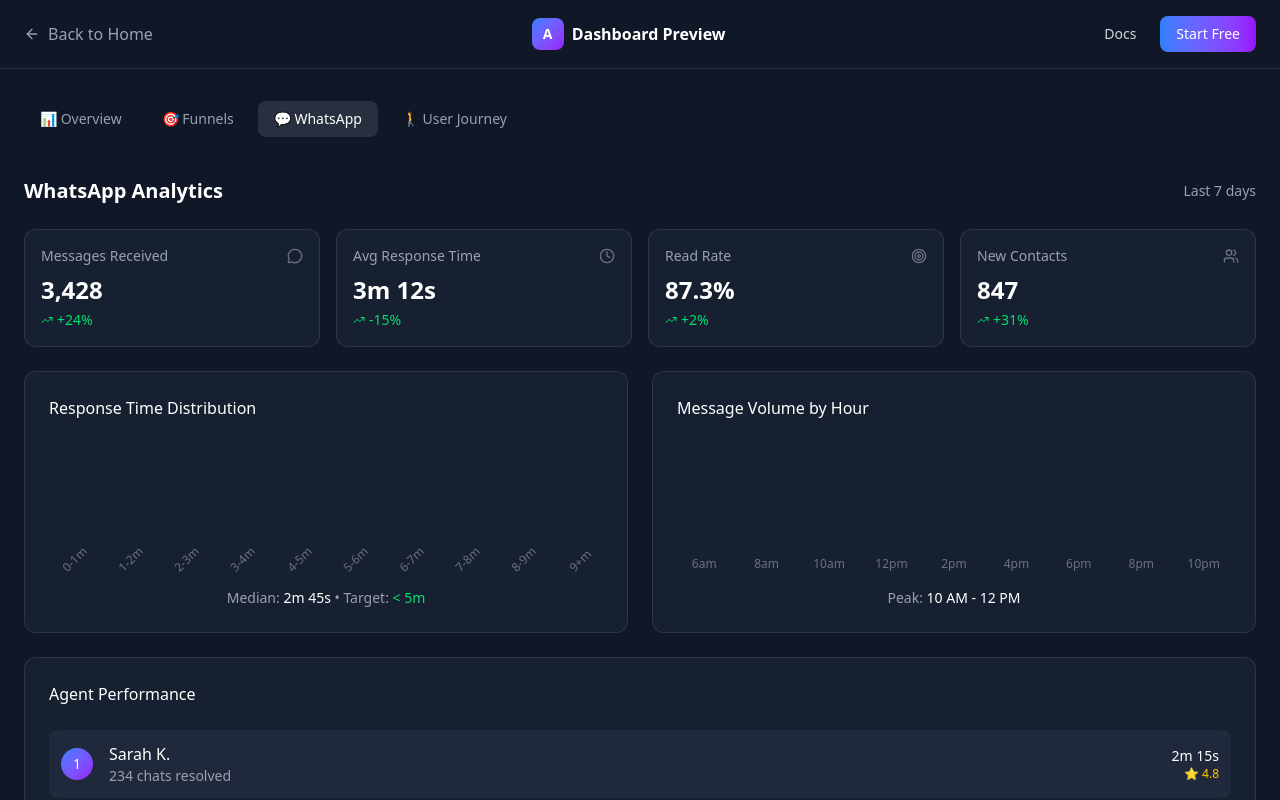
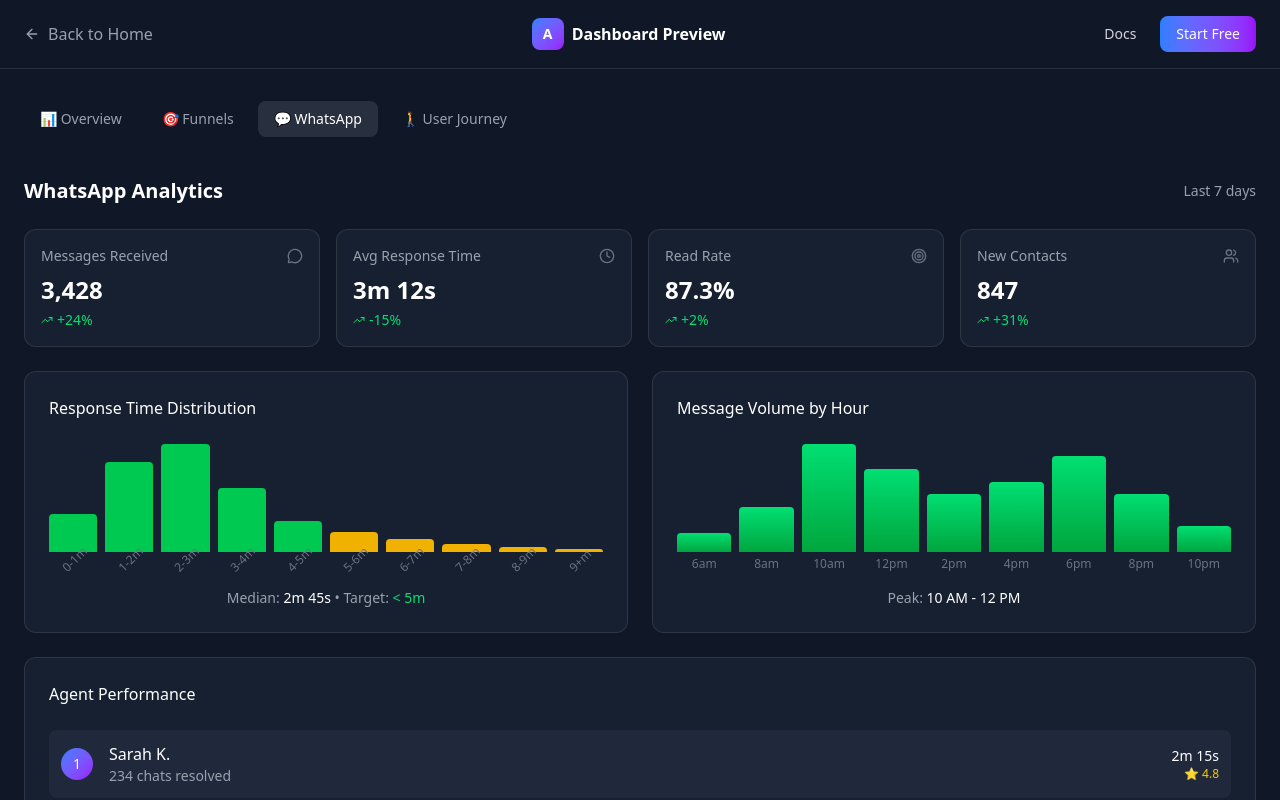
Before and after one commit to chatnationwork/analytics, a Next.js app in the folder packages/dashboard-ui/: page /showcase in a window 1280 px wide. Both pictures are taken after a click on the button "💬 WhatsApp". Shown: the top 800 px of the page. Built offline with nearby package versions, Linux system fonts and the light colour scheme.

Commit message:
feat: Align chart bars to the bottom of their containers by adding  and  classes.

```diff
--- a/packages/dashboard-ui/app/showcase/page.tsx
+++ b/packages/dashboard-ui/app/showcase/page.tsx
@@ -438,7 +438,7 @@ function MockLineChart() {
   return (
     <div className="h-48 flex items-end gap-1">
       {points.map((point, i) => (
-        <div key={i} className="flex-1 flex flex-col items-center gap-1">
+        <div key={i} className="flex-1 h-full flex flex-col justify-end items-center gap-1">
           <div
             className="w-full bg-gradient-to-t from-blue-500 to-blue-400 rounded-t"
             style={{ height: `${point}%` }}
@@ -531,7 +531,7 @@ function MockHistogram() {
   return (
     <div className="h-32 flex items-end gap-2">
       {bars.map((val, i) => (
-        <div key={i} className="flex-1 flex flex-col items-center gap-1">
+        <div key={i} className="flex-1 h-full flex flex-col justify-end items-center gap-1">
           <div
             className={`w-full rounded-t ${i < 5 ? 'bg-green-500' : 'bg-yellow-500'}`}
             style={{ height: `${val * 2}%` }}
@@ -552,7 +552,7 @@ function MockBarChart() {
   return (
     <div className="h-32 flex items-end gap-2">
       {values.map((val, i) => (
-        <div key={i} className="flex-1 flex flex-col items-center gap-1">
+        <div key={i} className="flex-1 h-full flex flex-col justify-end items-center gap-1">
           <div
             className="w-full bg-gradient-to-t from-green-600 to-green-400 rounded-t"
             style={{ height: `${val}%` }}
```
